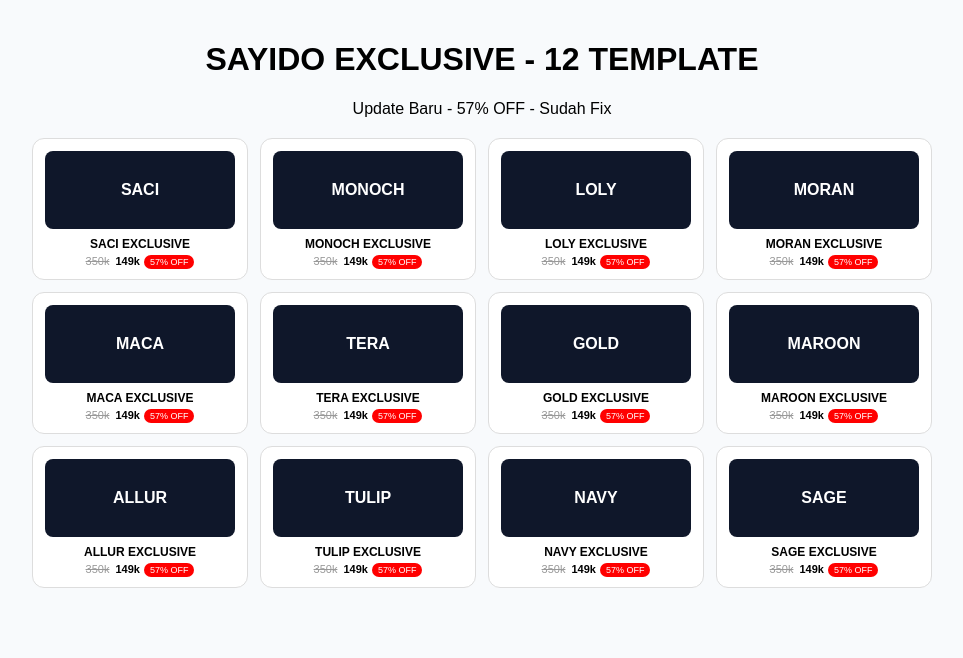
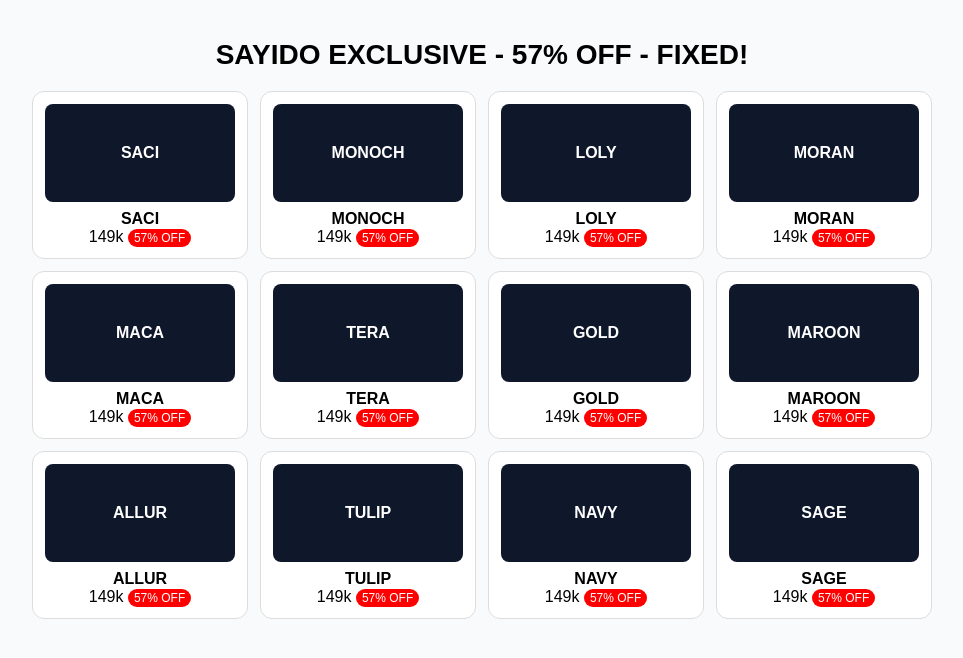
Before and after one commit to Sayido12/sayido-exclusive, a Next.js app: page / in a window 1280 px wide. Shown: the top 658 px of the page, without its empty margins (158-1121 px from the left). Built offline with nearby package versions, Linux system fonts and the light colour scheme.

Commit message:
Update page.jsx

```diff
--- a/app/page.jsx
+++ b/app/page.jsx
@@ -1,14 +1,17 @@
 export default function Home(){
-return <div style={{padding:20,fontFamily:'sans-serif',background:'#F8FAFC',minHeight:'100vh'}}>
-<h1 style={{textAlign:'center',fontWeight:900}}>SAYIDO EXCLUSIVE - 12 TEMPLATE</h1>
-<p style={{textAlign:'center'}}>Update Baru - 57% OFF - Sudah Fix</p>
-<div style={{display:'grid',gridTemplateColumns:'repeat(auto-fill,minmax(200px,1fr))',gap:12,maxWidth:900,margin:'20px auto'}}>
-{['SACI','MONOCH','LOLY','MORAN','MACA','TERA','GOLD','MAROON','ALLUR','TULIP','NAVY','SAGE'].map(x=>
-<div key={x} style={{background:'white',border:'1px solid #ddd',borderRadius:12,padding:12,textAlign:'center'}}>
-<div style={{background:'#0F172A',color:'white',padding:'30px 0',borderRadius:8,fontWeight:800}}>{x}</div>
-<div style={{marginTop:8,fontWeight:700,fontSize:12}}>{x} EXCLUSIVE</div>
-<div style={{marginTop:4,fontSize:11}}><span style={{textDecoration:'line-through',color:'#999'}}>350k</span><span style={{fontWeight:800,marginLeft:6}}>149k</span><span style={{background:'red',color:'white',padding:'2px 6px',borderRadius:10,marginLeft:4,fontSize:9}}>57% OFF</span></div>
-</div>)}
-</div>
-</div>
+  const items = ["SACI","MONOCH","LOLY","MORAN","MACA","TERA","GOLD","MAROON","ALLUR","TULIP","NAVY","SAGE"];
+  return (
+    <div style={{padding:20, fontFamily:"sans-serif"}}>
+      <h1 style={{textAlign:"center", fontWeight:900, fontSize:28}}>SAYIDO EXCLUSIVE - 57% OFF - FIXED!</h1>
+      <div style={{display:"grid", gridTemplateColumns:"repeat(auto-fill,minmax(200px,1fr))", gap:12, maxWidth:900, margin:"20px auto"}}>
+        {items.map(x=>(
+          <div key={x} style={{background:"white", border:"1px solid #ddd", borderRadius:12, padding:12, textAlign:"center"}}>
+            <div style={{background:"#0F172A", color:"white", padding:"40px 0", borderRadius:8, fontWeight:800}}>{x}</div>
+            <div style={{marginTop:8, fontWeight:700}}>{x}</div>
+            <div>149k <span style={{background:"red", color:"white", padding:"2px 6px", borderRadius:10, fontSize:12}}>57% OFF</span></div>
+          </div>
+        ))}
+      </div>
+    </div>
+  )
 }
```
